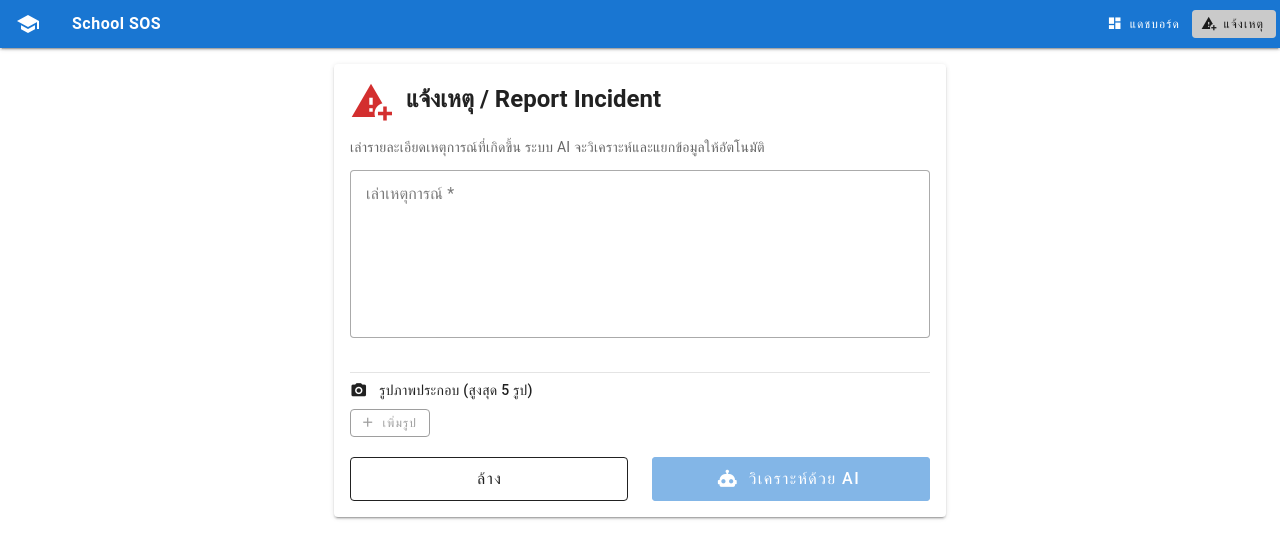
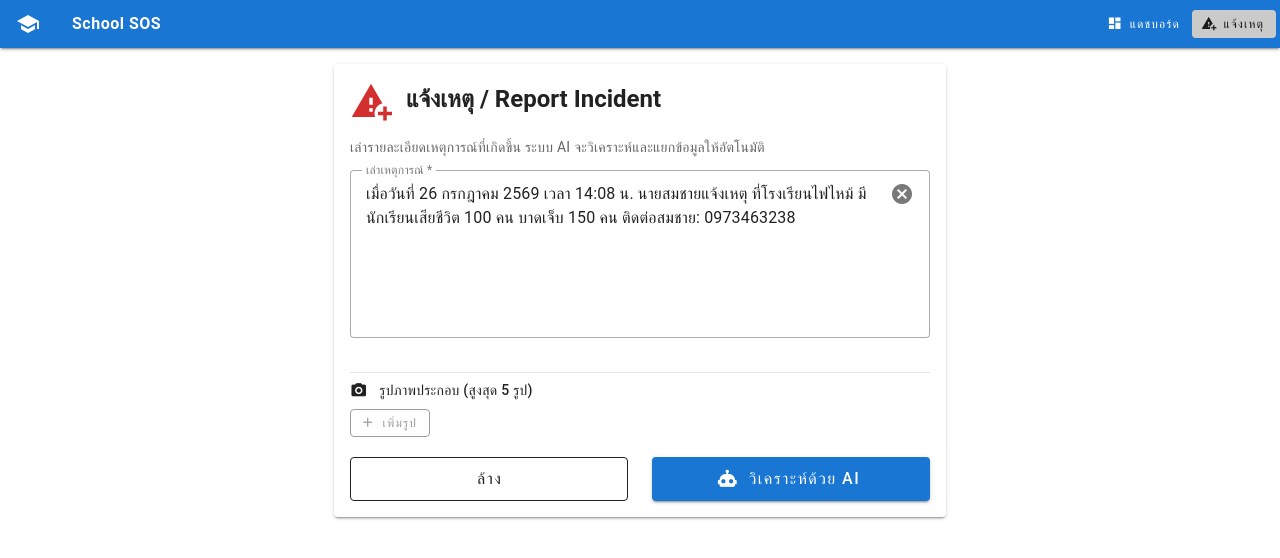
Before and after one commit to Fewdev1122/school-sos, a Vue app in the folder frontend/: page /report in a window 1280 px wide. Shown: the top 558 px of the page. Built offline with nearby package versions, Linux system fonts and the light colour scheme.

Commit message:
feat: add default demo text in report form
Pre-fill the report textarea with a sample incident for
presentation demos so the presenter doesn't need to type.

```diff
--- a/frontend/src/views/ReportView.vue
+++ b/frontend/src/views/ReportView.vue
@@ -7,7 +7,7 @@ import type { AnalyzeResult, CreateIncidentData, ImageUpload } from '@/types';
 const router = useRouter();
 const store = useIncidentStore();
 
-const rawText = ref('');
+const rawText = ref('เมื่อวันที่ 26 กรกฎาคม 2569 เวลา 14:08 น. นายสมชายแจ้งเหตุ ที่โรงเรียนไฟไหม้ มีนักเรียนเสียชีวิต 100 คน บาดเจ็บ 150 คน ติดต่อสมชาย: 0973463238');
 const analyzing = ref(false);
 const analyzed = ref(false);
 const analysisResult = ref<AnalyzeResult | null>(null);
```
